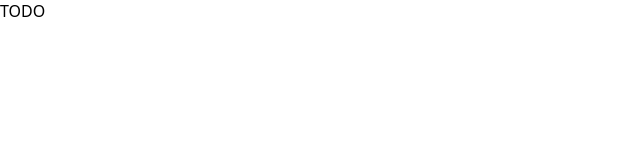
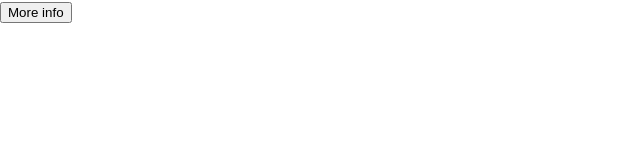
Before and after one commit to tylerschloesser/sim-v6, a React app in the folder packages/app/: page / in a window 1280 px wide. Shown: the top 160 px of the page, without its empty margins (0-640 px from the left). Built offline with nearby package versions, Linux system fonts and the light colour scheme; the HTML template or start-up script is replaced by a standard one.

Commit message:
add radix

```diff
--- a/packages/app/package.json
+++ b/packages/app/package.json
@@ -6,6 +6,7 @@
     "build": "NODE_NO_WARNINGS=1 NODE_OPTIONS=\"--loader ts-node/esm\" webpack --mode=production"
   },
   "dependencies": {
+    "@radix-ui/react-popover": "1.0.7",
     "@tyle/webpack-config": "^1.0.21",
     "@types/react": "^18.2.74",
     "@types/react-dom": "^18.2.24",
--- a/packages/app/src/home-v2.tsx
+++ b/packages/app/src/home-v2.tsx
@@ -1,3 +1,15 @@
+import * as Popover from '@radix-ui/react-popover'
+
 export function HomeV2() {
-  return <>TODO</>
+  return (
+    <Popover.Root>
+      <Popover.Trigger>More info</Popover.Trigger>
+      <Popover.Portal>
+        <Popover.Content>
+          Some more info…
+          <Popover.Arrow />
+        </Popover.Content>
+      </Popover.Portal>
+    </Popover.Root>
+  )
 }
```
Also changed, not shown: 1 other file (tests, documents, lock files or other folders).
